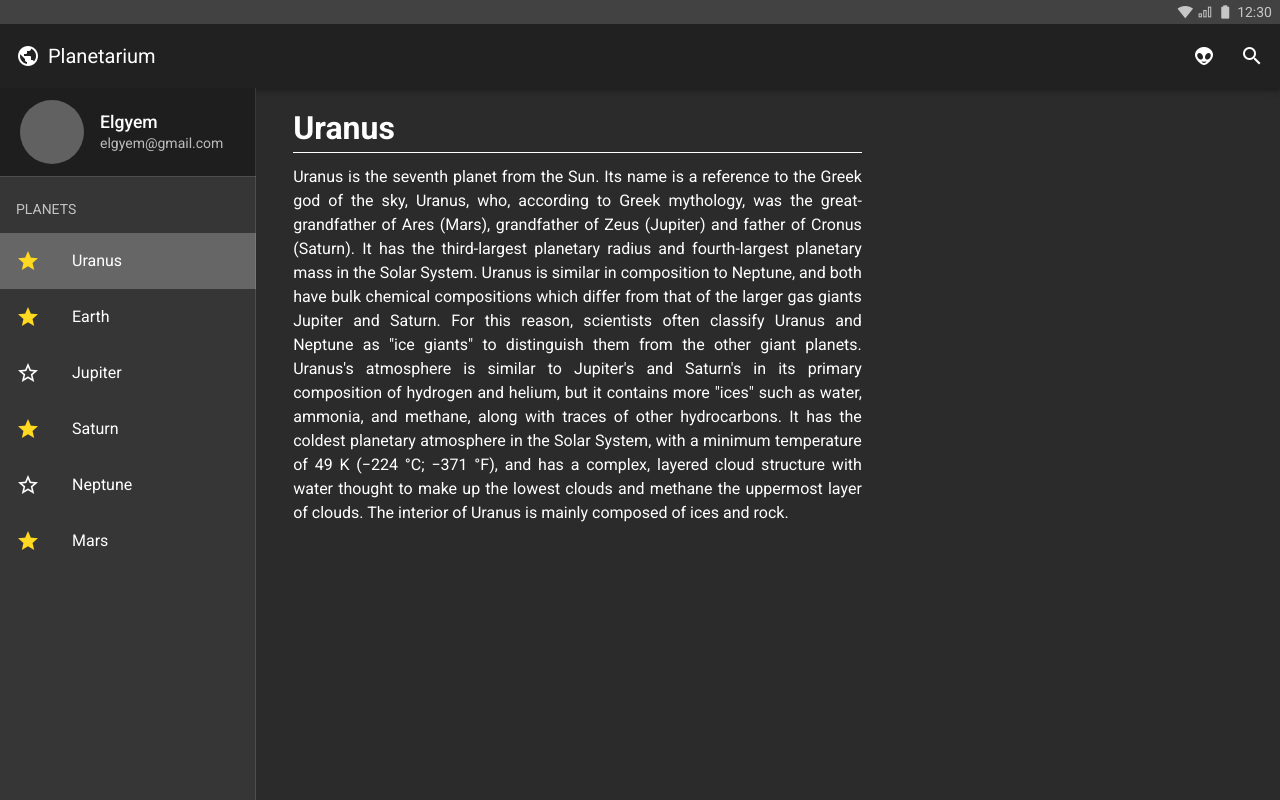
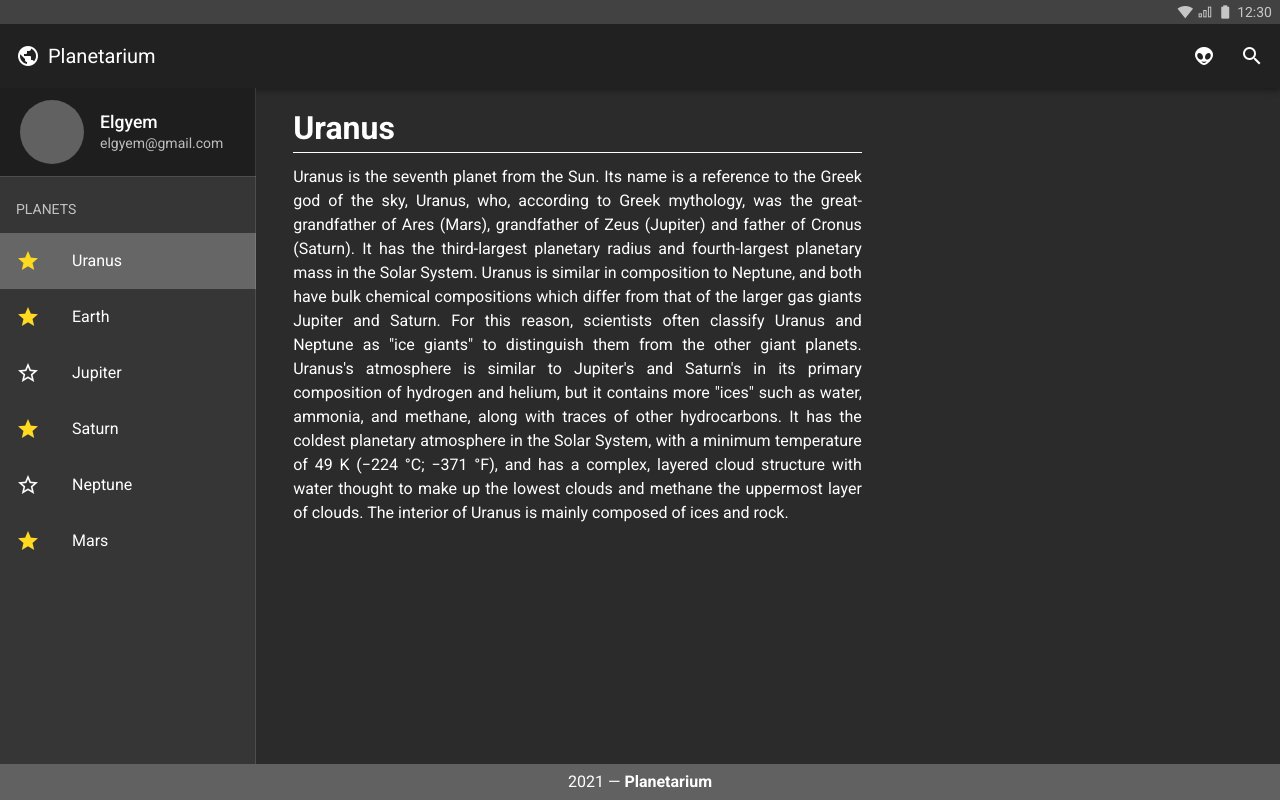
Before and after one commit to leoruas/web-af, a Vue app: page / in a window 1280 px wide. Built offline with nearby package versions, Linux system fonts and the light colour scheme.

Commit message:
added footer

```diff
--- a/src/App.vue
+++ b/src/App.vue
@@ -79,10 +79,10 @@
             them from the other giant planets. Uranus's atmosphere is similar to
             Jupiter's and Saturn's in its primary composition of hydrogen and
             helium, but it contains more "ices" such as water, ammonia, and
-            methane, along with traces of other hydrocarbons. It has the
-            coldest planetary atmosphere in the Solar System, with a minimum
-            temperature of 49 K (−224 °C; −371 °F), and has a complex, layered
-            cloud structure with water thought to make up the lowest clouds and
+            methane, along with traces of other hydrocarbons. It has the coldest
+            planetary atmosphere in the Solar System, with a minimum temperature
+            of 49 K (−224 °C; −371 °F), and has a complex, layered cloud
+            structure with water thought to make up the lowest clouds and
             methane the uppermost layer of clouds. The interior of Uranus is
             mainly composed of ices and rock.
           </v-col>
@@ -93,6 +93,12 @@
         </v-row>
       </v-content>
     </v-main>
+
+    <v-footer absolute app color="grey darken-2" dark>
+      <v-col class="text-center pa-0" cols="12">
+        {{ new Date().getFullYear() }} — <strong>Planetarium</strong>
+      </v-col>
+    </v-footer>
   </v-app>
 </template>
 
```
